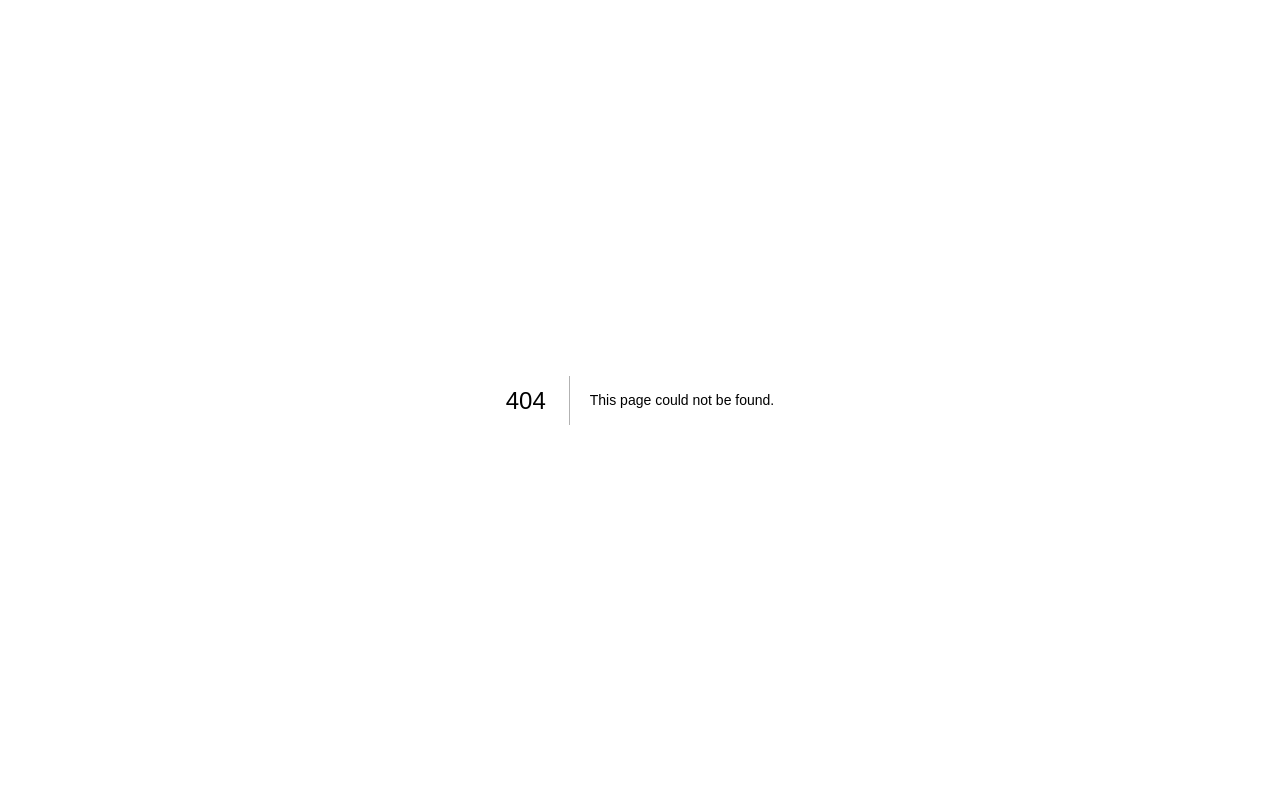
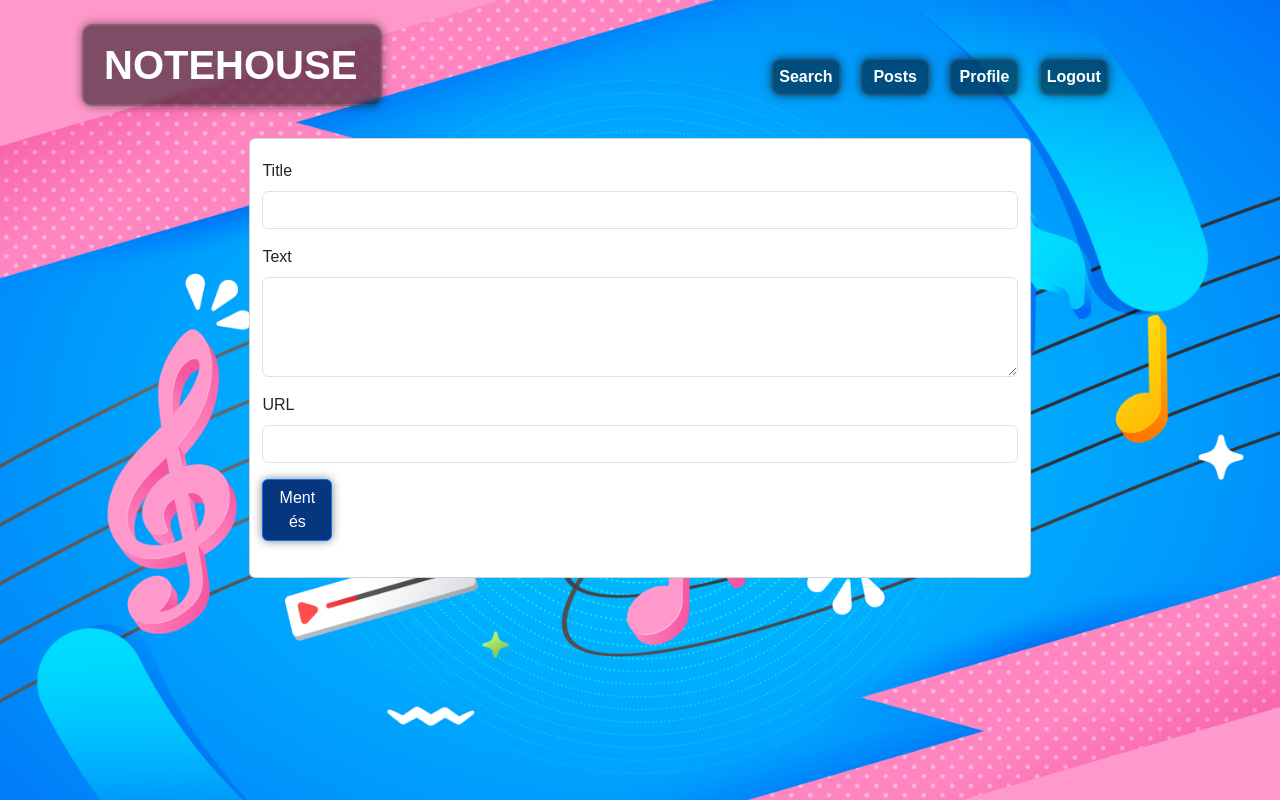
Before and after one commit to armorvagyok/project_1, a Next.js app in the folder client/: page /posts/create in a window 1280 px wide. Before the commit this address had no page. Shown: the top 800 px of the page. Built offline with nearby package versions, Linux system fonts and the light colour scheme.

Commit message:
sok minden

```diff
--- a/client/src/components/HomePostCard.tsx
+++ b/client/src/components/HomePostCard.tsx
@@ -1,3 +1,5 @@
+"use client";
+
 import { Post } from '@/interfaces/post'
 import { Card, Container, Button, Image } from 'react-bootstrap'
 import ReactPlayer from 'react-player'
@@ -23,6 +25,7 @@ export default function PostCard({ post } : {post : Post}) {
             </Card.Footer>
         </Card>
     )
+
     function URLRender() {
         if (post.url.includes("https://soundcloud.com/")) {
             return <ReactPlayer url={post.url} width={900} height={150}/>
@@ -30,11 +33,13 @@ export default function PostCard({ post } : {post : Post}) {
             return null
         } else return <ReactPlayer url={post.url} height={200} />
     }
+
     function Tag(tag: string) {
         return(
             <a className="tag" href={`/hashtag/${tag}`}>#{tag} </a>
         )
     }
+
     function ShareRender() {
         if (post.url === "" || post.url === null) {
             return <></>
--- /dev/null
+++ b/client/src/pages/posts/create.tsx
@@ -0,0 +1,51 @@
+"use client";
+
+import axios from "axios"
+import { Form, Button, Container, Card } from "react-bootstrap"
+import 'bootstrap/dist/css/bootstrap.min.css'
+import Menu from "@/components/Menu";
+
+export default function CreateForm() {
+    return (
+        <div className="background">
+            <Container>
+            <Menu/>
+                <Form onSubmit={(event) => {
+                    event.preventDefault();
+
+                    const form = event.target;
+
+                    axios.post("http://localhost/project_1/server/public/api/posts/create", {
+                        title: form.title.value,
+                        text: form.text.value,
+                        url: form.url.value
+                    }).then((res) => {
+                        alert("Posted successfully!");
+                    }).catch((error) => {
+                        alert("Error");
+                    })
+                }}>
+                    <Card>
+                        <Container className="createcard">
+                            <Form.Group className="mb-3">
+                                <Form.Label>Title</Form.Label>
+                                <Form.Control type="text" name="title"/>
+                            </Form.Group>
+                            <Form.Group className="mb-3">
+                                <Form.Label>Text</Form.Label>
+                                <Form.Control className="textinput" as="textarea" name="text"/>
+                            </Form.Group>
+                            <Form.Group className="mb-3">
+                                <Form.Label>URL</Form.Label>
+                                <Form.Control type="text" name="url"/>
+                            </Form.Group>
+                            <Form.Group className="mb-3">
+                                <Button className="createbutton buttonwrapper" type="submit">Mentés</Button>
+                            </Form.Group>
+                        </Container>
+                    </Card>
+                </Form>
+            </Container>
+        </div>
+    )
+}
--- a/client/src/pages/profile/[user].tsx
+++ b/client/src/pages/profile/[user].tsx
@@ -13,7 +13,7 @@ export default function Update({ params } : {
         user: string
     }
 }) {
-    const user = use(getUser()).data
+    const user = use(getUser()).data;
     return(
         <Row>
             <title>NOTEHOUSE - Profile</title>
--- a/client/src/styles/globals.css
+++ b/client/src/styles/globals.css
@@ -310,9 +310,9 @@ i{
   margin-top: -20px;
   margin-left: -10%;
 }
-/*
+
 .titlewrapper{
-  width: 310px;
+  width: 300px;
   background: transparent;
   border: 2px solid rgba(255, 255, 255, .1);
   backdrop-filter: blur(2px);
@@ -339,18 +339,35 @@ i{
   );
   align-content: center;
 }
-*/
+
 a {
   cursor: pointer;
 }
 
-.navBar{
+/*.navBar{
   border-radius: 10px;
   backdrop-filter: blur(20px) ;
-  box-shadow: 0 0 10px rgba(0, 0, 0, 0.2);
+  box-shadow: 0 0 10px rgba(0, 0, 0, 0.4);
   background: linear-gradient(
     rgba(0, 0, 0, 0.5),
     rgba(0, 0, 0, 0.5)
   );
   border: 2px solid rgba(252, 252, 252, 0.1);
+  align-content: center;
+}*/
+
+.createcard {
+  margin: 20px;
 }
+
+.createbutton {
+  width: 70px;
+  text-decoration: none;
+  color: white;
+  padding: 5px;
+  text-align: center;
+}
+
+.textinput {
+  height: 100px;
+}
```
Also changed, not shown: client/src/pages/index.tsx (+8 -3 lines).
